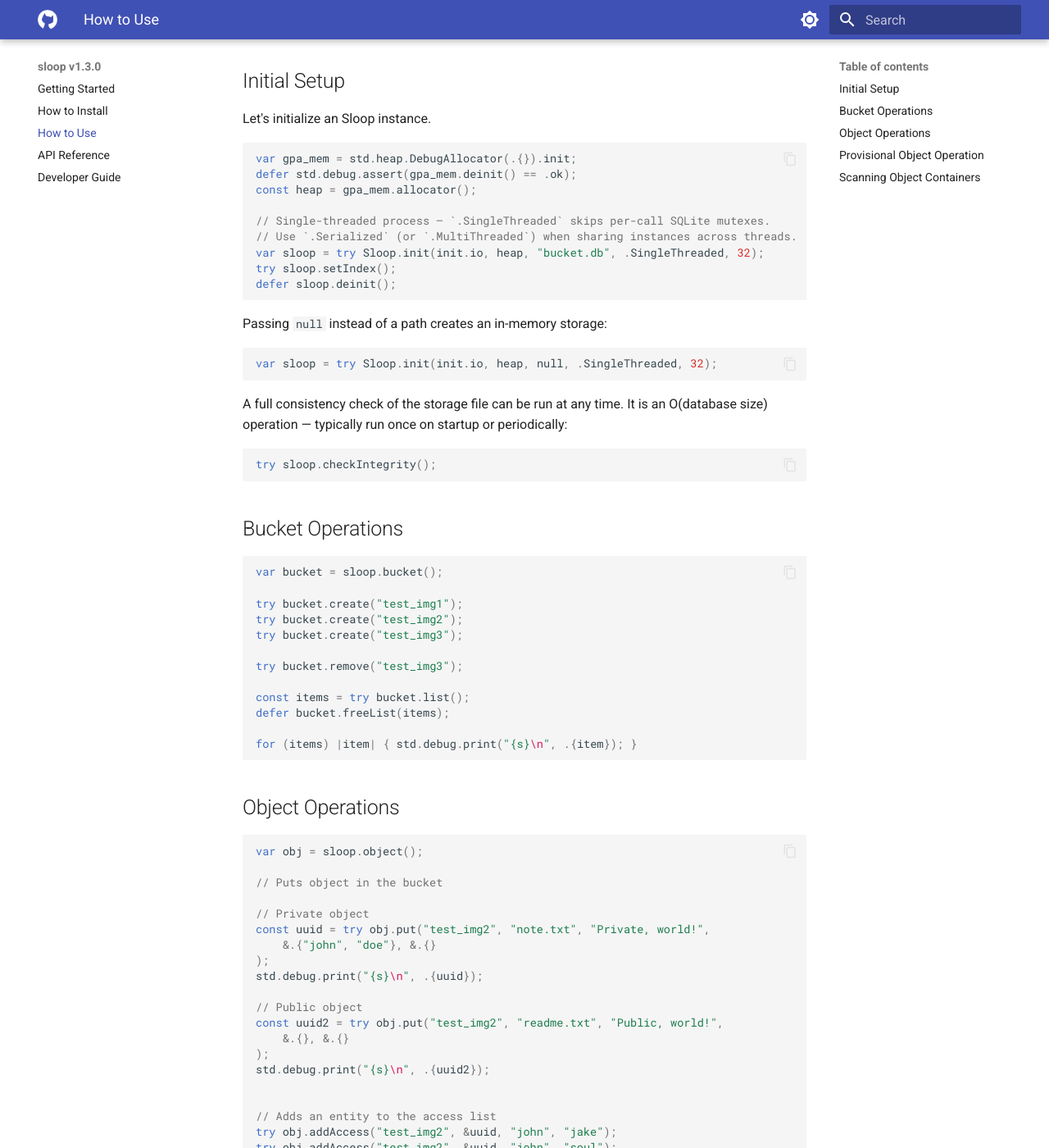
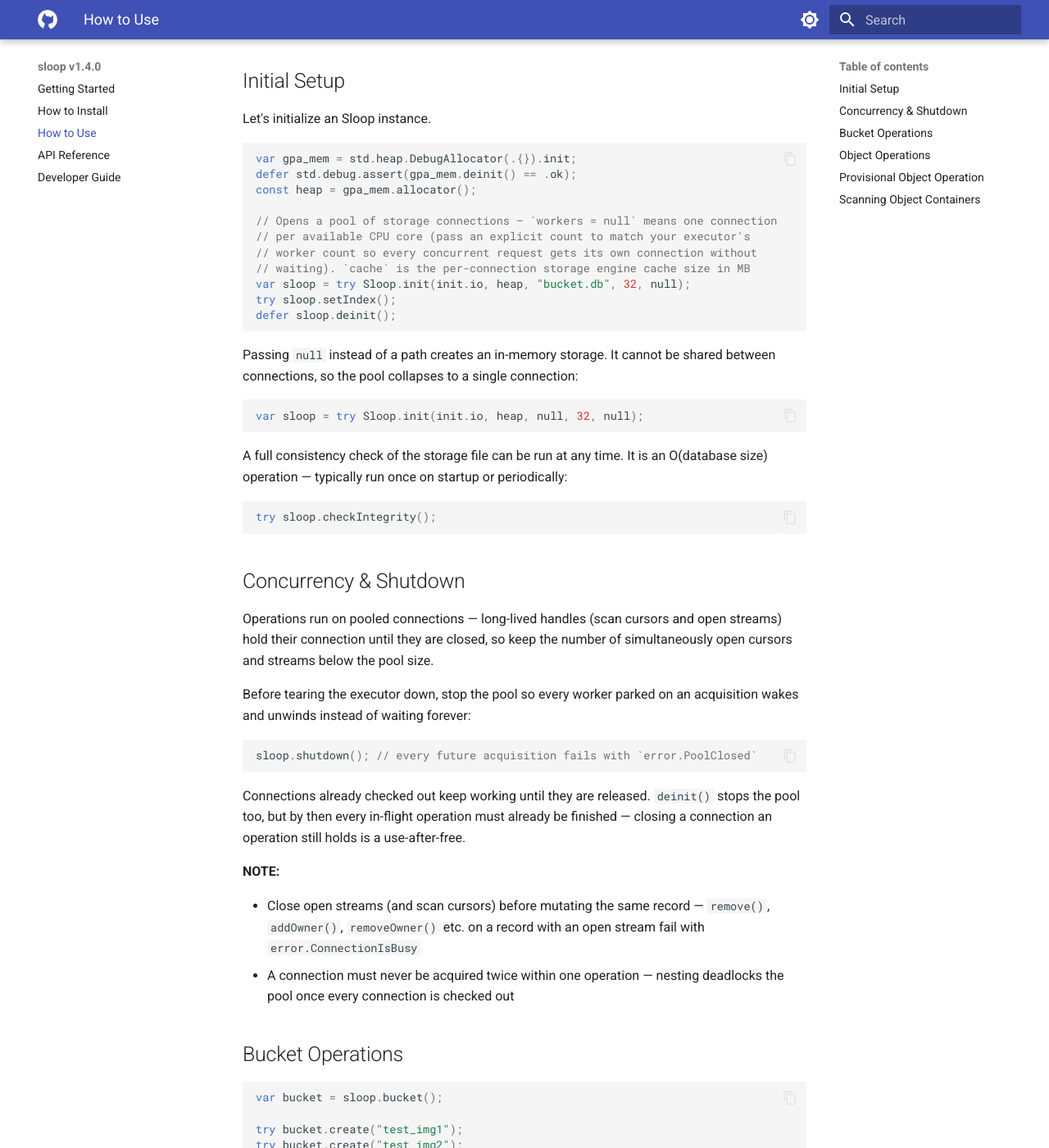
Before and after one commit to bitlaab-blitz/sloop, an MkDocs documentation site: the page built from docs/usage.md, in a window 1280 px wide and 1400 px high, scrolled down 220 px. Shown: the whole window at 82% size. Built offline with MkDocs 1.6.1 and Material for MkDocs 9.7.7, drawn with Linux system fonts in a browser that asks for light colours.

Commit message:
tagging v1.4.0

````diff
--- a/docs/usage.md
+++ b/docs/usage.md
@@ -15,17 +15,20 @@ var gpa_mem = std.heap.DebugAllocator(.{}).init;
 defer std.debug.assert(gpa_mem.deinit() == .ok);
 const heap = gpa_mem.allocator();
 
-// Single-threaded process — `.SingleThreaded` skips per-call SQLite mutexes.
-// Use `.Serialized` (or `.MultiThreaded`) when sharing instances across threads.
-var sloop = try Sloop.init(init.io, heap, "bucket.db", .SingleThreaded, 32);
+// Opens a pool of storage connections — `workers = null` means one connection
+// per available CPU core (pass an explicit count to match your executor's
+// worker count so every concurrent request gets its own connection without
+// waiting). `cache` is the per-connection storage engine cache size in MB
+var sloop = try Sloop.init(init.io, heap, "bucket.db", 32, null);
 try sloop.setIndex();
 defer sloop.deinit();
 ```
 
-Passing `null` instead of a path creates an in-memory storage:
+Passing `null` instead of a path creates an in-memory storage. It cannot be
+shared between connections, so the pool collapses to a single connection:
 
 ```zig
-var sloop = try Sloop.init(init.io, heap, null, .SingleThreaded, 32);
+var sloop = try Sloop.init(init.io, heap, null, 32, null);
 ```
 
 A full consistency check of the storage file can be run at any time. It is an
@@ -34,6 +37,32 @@ O(database size) operation — typically run once on startup or periodically:
 ```zig
 try sloop.checkIntegrity();
 ```
+
+## Concurrency & Shutdown
+
+Operations run on pooled connections — long-lived handles (scan cursors and
+open streams) hold their connection until they are closed, so keep the number
+of simultaneously open cursors and streams below the pool size.
+
+Before tearing the executor down, stop the pool so every worker parked on an
+acquisition wakes and unwinds instead of waiting forever:
+
+```zig
+sloop.shutdown(); // every future acquisition fails with `error.PoolClosed`
+```
+
+Connections already checked out keep working until they are released.
+`deinit()` stops the pool too, but by then every in-flight operation must
+already be finished — closing a connection an operation still holds is a
+use-after-free.
+
+**NOTE:**
+
+- Close open streams (and scan cursors) before mutating the same record —
+  `remove()`, `addOwner()`, `removeOwner()` etc. on a record with an open
+  stream fail with `error.ConnectionIsBusy`
+- A connection must never be acquired twice within one operation — nesting
+  deadlocks the pool once every connection is checked out
 
 ## Bucket Operations
 
--- a/mkdocs.yml
+++ b/mkdocs.yml
@@ -1,4 +1,4 @@
-site_name: sloop v1.3.0
+site_name: sloop v1.4.0
 site_url: http://0.0.0.0:8001
 nav:
   - Getting Started: index.md
````
Also changed, not shown: CHANGELOG.md (+37 -0 lines), docs/zig-docs/index.html (+19 -1 lines), docs/zig-docs/main.js (+17 -8 lines), 5 other files.
